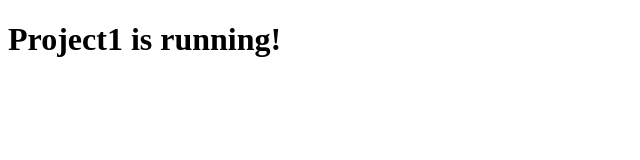
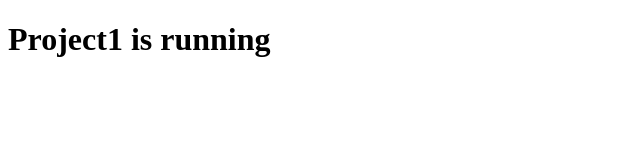
Before and after one commit to bbordas/MainProject, an Angular app: page / in a window 1280 px wide. Shown: the top 160 px of the page, without its empty margins (0-640 px from the left). Built offline with nearby package versions, Linux system fonts and the light colour scheme.

Commit message:
changes made in all projects

```diff
--- a/projects/project1/src/app/app.component.html
+++ b/projects/project1/src/app/app.component.html
@@ -1 +1 @@
-<h1>Project1 is running! </h1>
+<h1>Project1 is running</h1>
--- a/projects/project2/src/app/app.component.html
+++ b/projects/project2/src/app/app.component.html
@@ -1 +1 @@
-<h1>Project2 is running! </h1>
+<h1>Project2 is running</h1>
--- a/projects/project3/src/app/app.component.html
+++ b/projects/project3/src/app/app.component.html
@@ -1 +1 @@
-<h1>Project3 is running!</h1>
+<h1>Project3 is running</h1>
```
